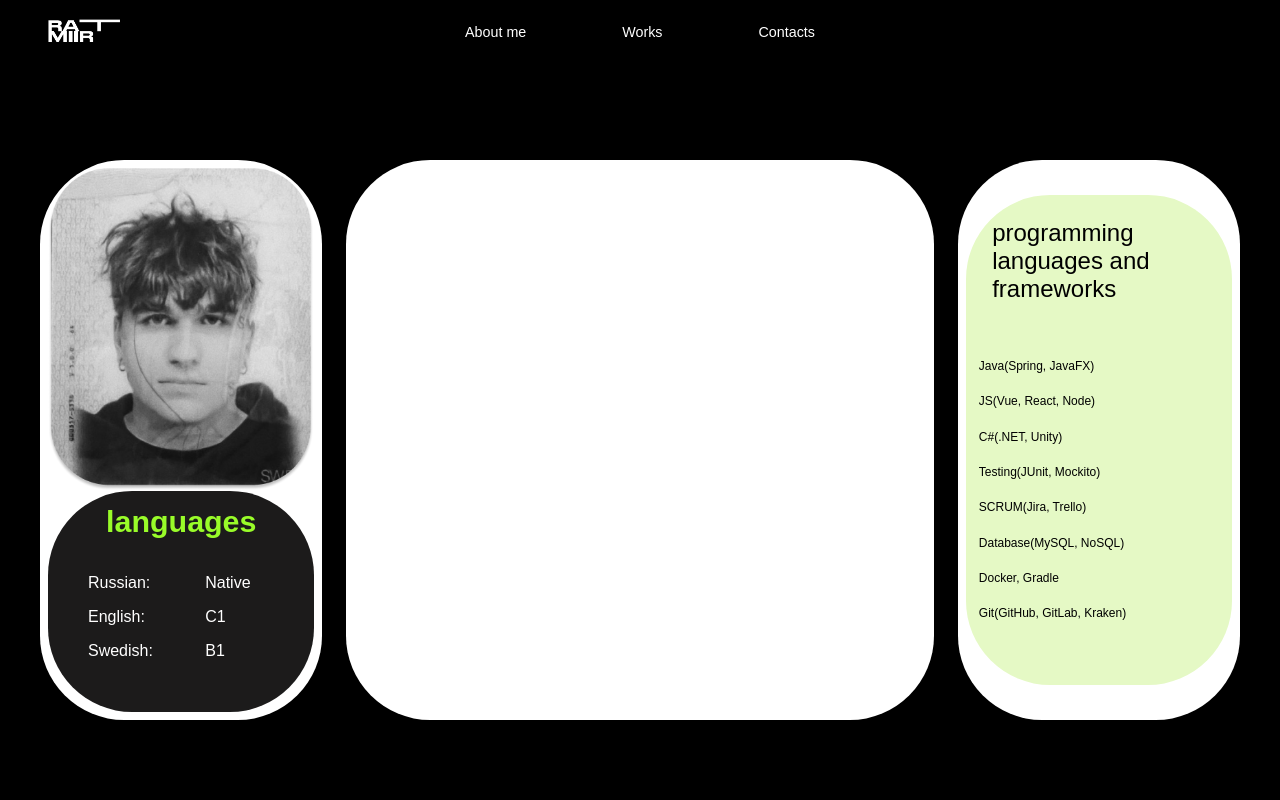
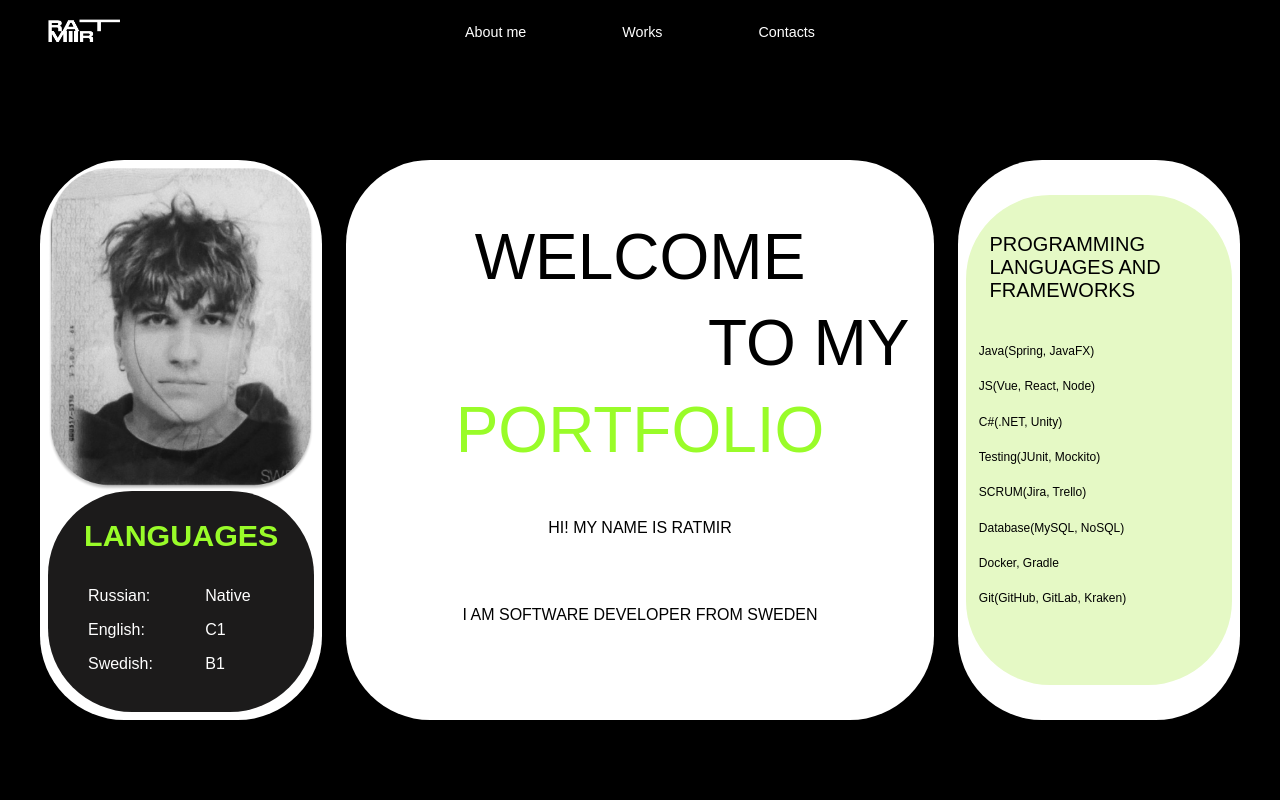
Before and after one commit to WhiteW1ine/MyOwn, a React (Create React App) app in the folder myown/: page / in a window 1280 px wide. Shown: the top 800 px of the page. Built offline with nearby package versions, Linux system fonts and the light colour scheme; a web font is replaced by a local one.

Commit message:
Made logic for scrolling and update some styling

```diff
--- a/myown/src/components/aboutme/aboutme.js
+++ b/myown/src/components/aboutme/aboutme.js
@@ -6,7 +6,7 @@ import SkillsColumn from './columns/SkillsColumns';
 
 const AboutMe = () => {
   return (
-    <div className="about-me">
+    <div className="about-me" id='aboutme'>
         <ShortInfoColumn></ShortInfoColumn>
         <WelcomeColumn></WelcomeColumn>
         <SkillsColumn></SkillsColumn>
--- a/myown/src/components/aboutme/columns/SkillsColumns.js
+++ b/myown/src/components/aboutme/columns/SkillsColumns.js
@@ -4,7 +4,7 @@ const SkillsColumn = () => {
   return (
     <div className="skills column">
       <div className='form'>
-        <p className='header'>programming languages and frameworks</p>
+        <p className='header'>PROGRAMMING LANGUAGES AND FRAMEWORKS</p>
         <p>Java(Spring, JavaFX)</p>
         <p>JS(Vue, React, Node)</p>
         <p>C#(.NET, Unity)</p>
--- a/myown/src/components/aboutme/columns/WelcomeColumn.js
+++ b/myown/src/components/aboutme/columns/WelcomeColumn.js
@@ -4,7 +4,11 @@ import "./columns.css"
 const WelcomeColumn = () => {
   return (
     <div className="welcome column">
-
+      <p className='first'>WELCOME</p>
+      <p className='second'>TO MY</p>
+      <p className='third'>PORTFOLIO</p>
+      <p>HI! MY NAME IS RATMIR </p>
+      <p>I AM SOFTWARE DEVELOPER FROM SWEDEN</p>
     </div>
   );
 };
--- a/myown/src/components/aboutme/columns/columns.css
+++ b/myown/src/components/aboutme/columns/columns.css
@@ -2,6 +2,35 @@
     display: flex;
     flex-direction: column;
     flex: 1.5;
+    align-items: center;
+    justify-content: center;
+}
+
+.welcome > p {
+    color: black;
+    font-size: 2vh;
+    margin: 0;
+    padding: 2vh;
+    height: 10%;
+}
+
+.welcome > .first {
+    align-self: center;
+    color: black;
+    font-size: 8vh;
+}
+
+.welcome > .second {
+    align-self: flex-end;
+    color: black;
+    font-size: 8vh;
+}
+
+.welcome > .third {
+    align-self: center;
+    color: #99FC29;
+    font-size: 8vh;
+    margin-bottom: 5vh;
 }
 
 .shortinfo {
@@ -37,7 +66,7 @@
     color: #99FC29;
     margin: 0;
     font-weight: bold;
-    margin-top: 5%;
+    margin-top: 10%;
     margin-bottom: 10%;
     align-self: center;
 }
@@ -60,8 +89,6 @@
     font-size: 2vh;
     align-self: flex-end;
 }
-
-
 
 
 .skills {
@@ -91,10 +118,10 @@
 
 .form > .header {
     margin: 0;
-    margin-top: 5%;
-    margin-bottom: 13%;
-    margin-left: 5%;
-    font-size: 3vh;
+    margin-top: 10%;
+    margin-bottom: 8%;
+    margin-left: 4%;
+    font-size: 2.5vh;
     align-self: center;
 }
 
--- a/myown/src/components/aboutme/columns/shortinfocolumn.js
+++ b/myown/src/components/aboutme/columns/shortinfocolumn.js
@@ -7,7 +7,7 @@ const ShortInfoColumn = ({}) => {
           <img src='pic.png' alt={`Logo`} className="photo" />
         </div>
         <div className='languages'>
-          <h3>languages</h3>
+          <h3>LANGUAGES</h3>
           <div className='language'>
             <p className='name'>Russian:</p>
             <p className='level'>Native</p>
--- a/myown/src/components/contacts/contacts.css
+++ b/myown/src/components/contacts/contacts.css
@@ -4,6 +4,7 @@
     align-items: center;
     height: auto;
     width: 75vh;
+    margin-top: 20vh;
     margin-bottom: 10vh;
 }
 
--- a/myown/src/components/contacts/contacts.js
+++ b/myown/src/components/contacts/contacts.js
@@ -4,7 +4,7 @@ import Links from './link.js';
 
 const Contacts = () => {
   return (
-    <div className="contacts">
+    <div className="contacts" id='contacts'>
       <h1>Contact me:</h1>
       <div className='phone_and_mail'>
         <h2>+46704075861</h2>
--- a/myown/src/components/navbar/button.js
+++ b/myown/src/components/navbar/button.js
@@ -1,13 +1,31 @@
+import React, { useRef, useEffect } from 'react';
 import './button.css';
 
-const Button = ({ text }) => {
-  const handleClick = (e) => {
-    e.stopPropagation();
+const Button = ({ text, targetElementId }) => {
+  const buttonRef = useRef(null);
 
+  useEffect(() => {
+    const navbarHeight = buttonRef.current.closest('.navbar').offsetHeight;
+    buttonRef.current.setAttribute('data-offset', navbarHeight);
+  }, []);
+
+  const handleClick = () => {
+    const targetElement = document.getElementById(targetElementId);
+
+    if (targetElement) {
+      const offset = parseFloat(buttonRef.current.getAttribute('data-offset')) || 0;
+
+      const elementPosition = targetElement.offsetTop - offset;
+
+      window.scrollTo({
+        top: elementPosition,
+        behavior: 'smooth',
+      });
+    }
   };
 
   return (
-    <button onClick={handleClick} className='button'>
+    <button ref={buttonRef} onClick={handleClick} className='button'>
       {text}
     </button>
   );
--- a/myown/src/components/navbar/navbar.js
+++ b/myown/src/components/navbar/navbar.js
@@ -7,9 +7,9 @@ const Navbar = () => {
     <div className='navbar'>
       <Logo imgSrc={"/Logo.png"} altText={"Error"}></Logo>
       <div className='buttons'>
-        <Button text={"About me"}></Button>
-        <Button text={"Works"}></Button>
-        <Button text={"Contacts"}></Button>
+        <Button text={"About me"} targetElementId={'aboutme'}></Button>
+        <Button text={"Works"} targetElementId={'projects'}></Button>
+        <Button text={"Contacts"} targetElementId={'contacts'}></Button>
       </div>
     </div>
   );
--- a/myown/src/components/projects/projects.js
+++ b/myown/src/components/projects/projects.js
@@ -6,7 +6,7 @@ import SmallProjectCard from './Cards/smallProjectCard';
 
 const Projects = () => {
   return (
-    <div className="projects">
+    <div className="projects" id='projects'>
         <div className='large_and_small'>
             <LargeProjectCard></LargeProjectCard>
             <div className='row'>
```
